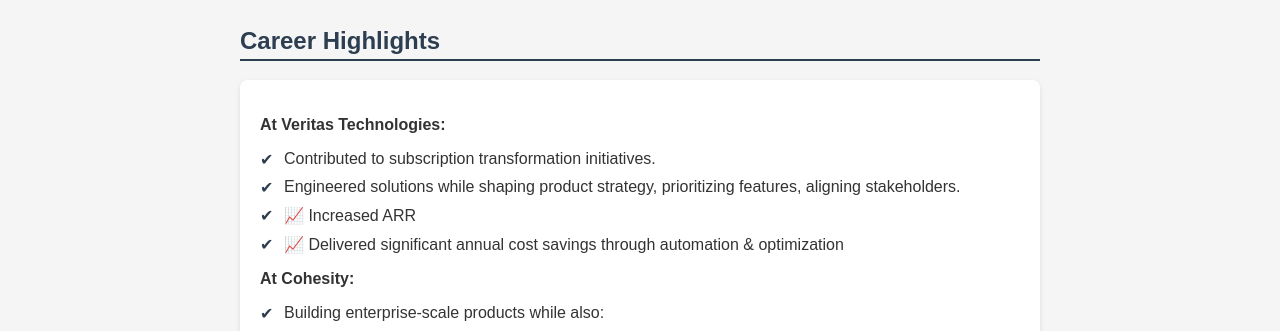
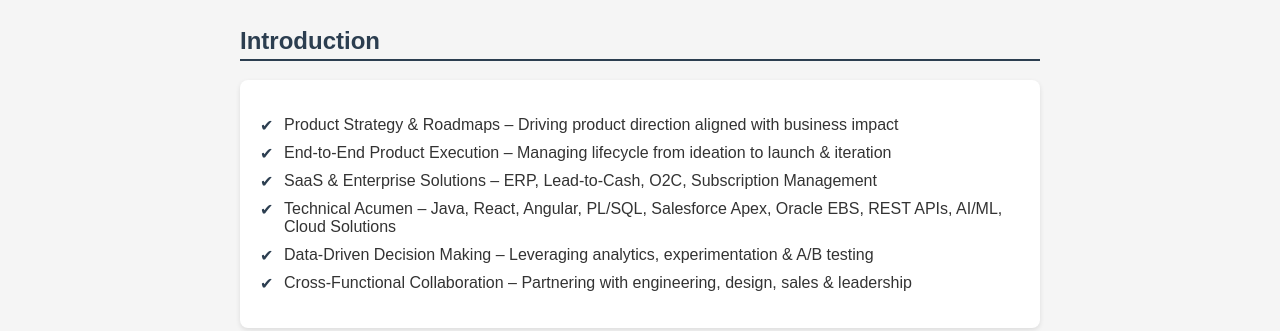
Before and after one commit to Namrata-Kumar/namrata.kumar.github.io, a plain HTML site: page index.html in a window 1280 px wide. Shown: the part 463-794 px from the top of the page. Drawn offline with Linux system fonts and the light colour scheme.

Commit message:
Update index.html

```diff
--- a/index.html
+++ b/index.html
@@ -47,6 +47,19 @@
         </a>
       </div>
     </div>
+    <section>
+      <h2>Introduction</h2>
+      <div class="card">
+        <ul>
+          <li>Product Strategy & Roadmaps – Driving product direction aligned with business impact</li>
+          <li>End-to-End Product Execution – Managing lifecycle from ideation to launch & iteration</li>
+          <li>SaaS & Enterprise Solutions – ERP, Lead-to-Cash, O2C, Subscription Management</li>
+          <li>Technical Acumen – Java, React, Angular, PL/SQL, Salesforce Apex, Oracle EBS, REST APIs, AI/ML, Cloud Solutions</li>
+          <li>Data-Driven Decision Making – Leveraging analytics, experimentation & A/B testing</li>
+          <li>Cross-Functional Collaboration – Partnering with engineering, design, sales & leadership</li>
+        </ul>
+      </div>
+    </section>
 
     <!-- Highlights -->
     <section>
```
